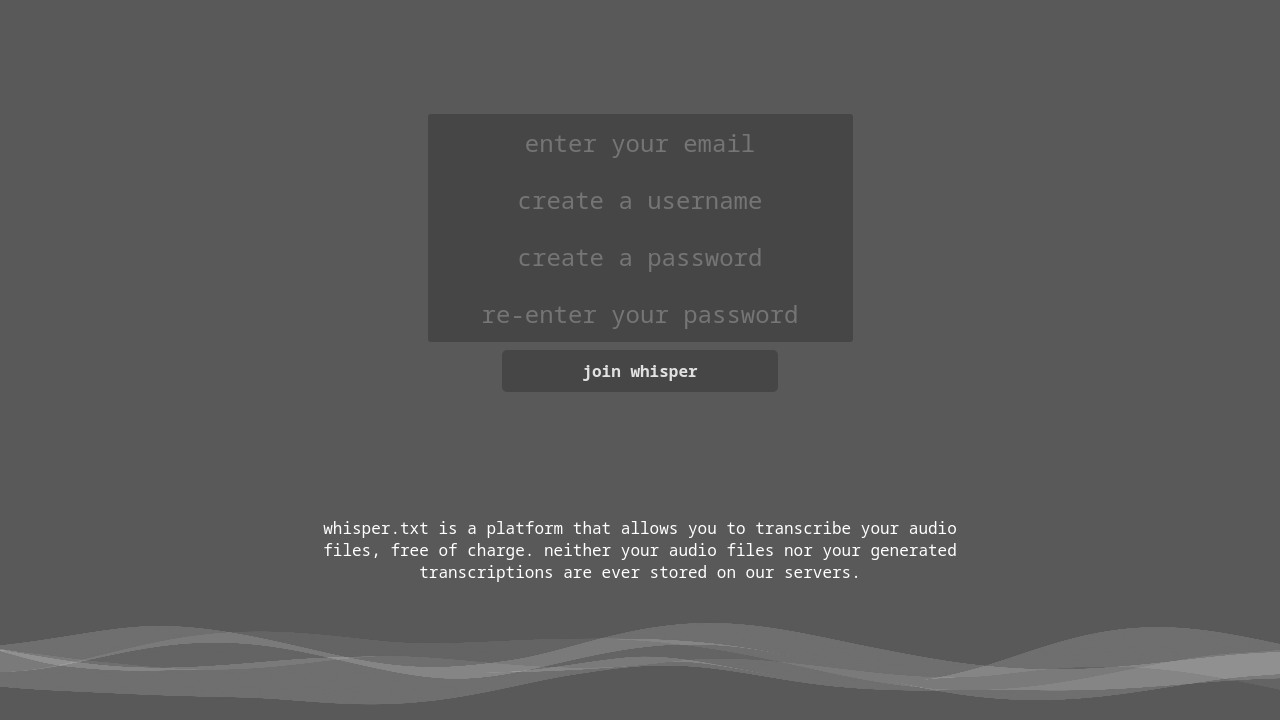
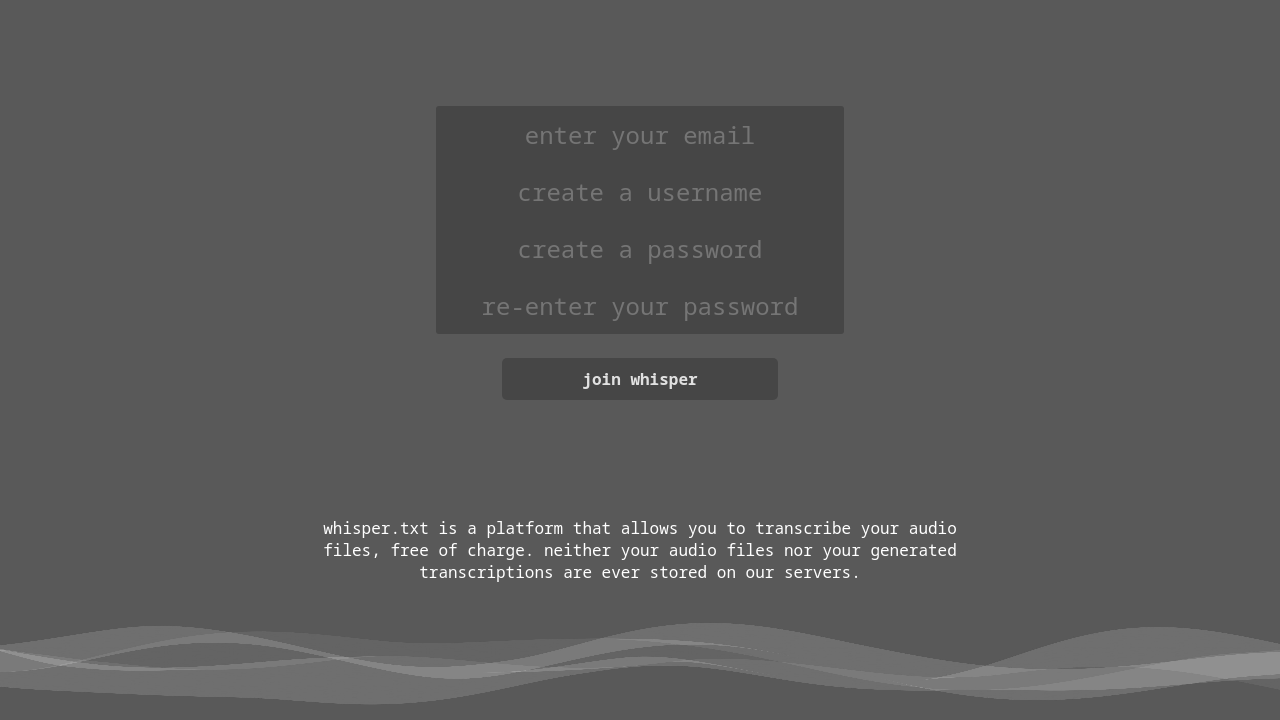
Before and after one commit to der-leek/Startup, a plain HTML site: page whispertxt/join.html in a window 1280 px wide. Shown: the part 80-800 px from the top of the page. Drawn offline with Linux system fonts and the light colour scheme.

Commit message:
Fixed padding bug

```diff
--- a/whispertxt/join.css
+++ b/whispertxt/join.css
@@ -59,7 +59,7 @@
 }
 
 form {
-    padding: 1.5em 1.5em .5em 1.5em;
+    padding: 1.5em 0;
     display: flex;
     flex-direction: column;
     align-items: center;
@@ -73,7 +73,7 @@
     border: none;
     background: rgb(70, 70, 70);
     color: white;
-    padding: .5em 1.5em;
+    padding: .5em 1.15em;
 }
 
 #email {
```
